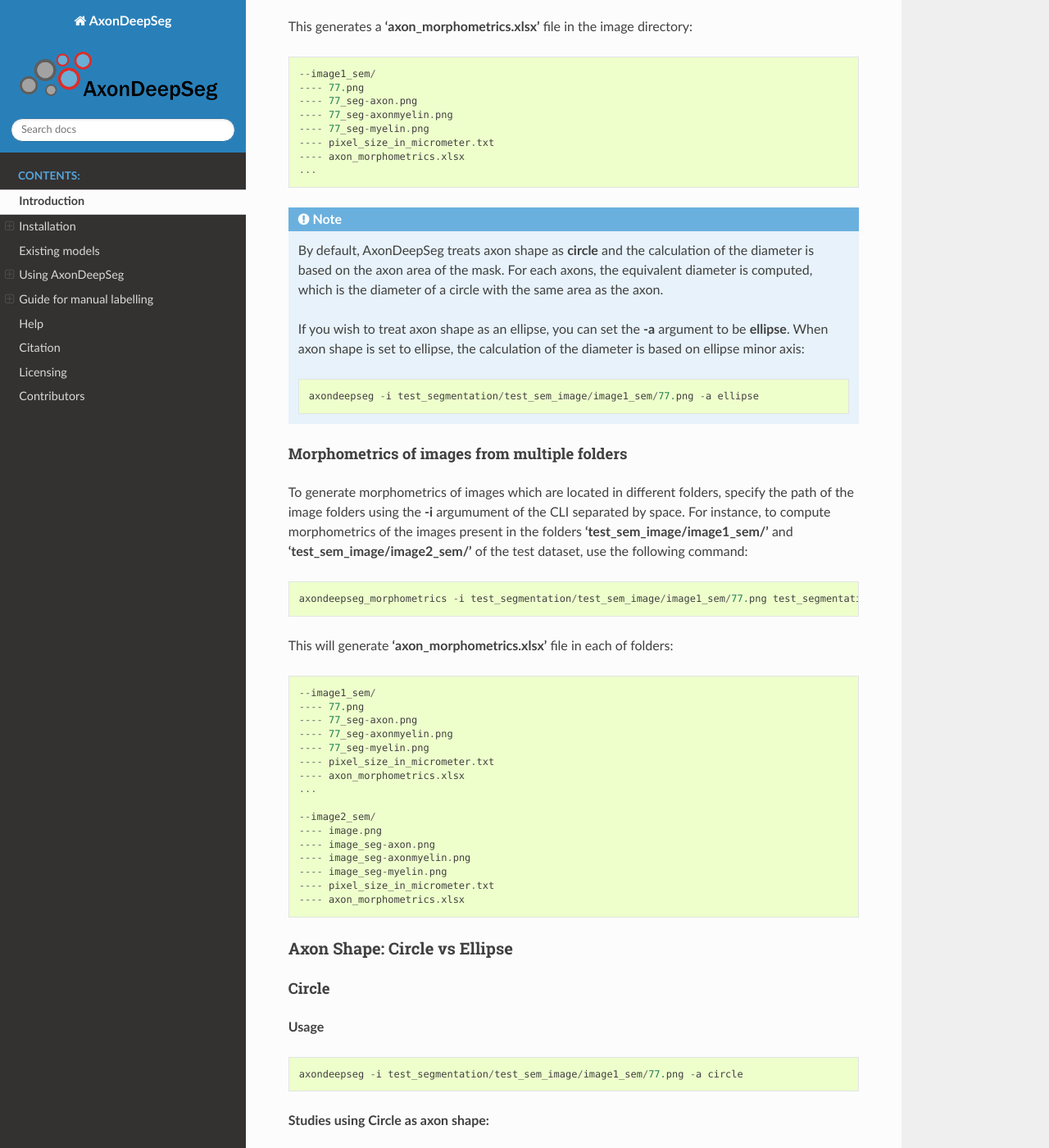
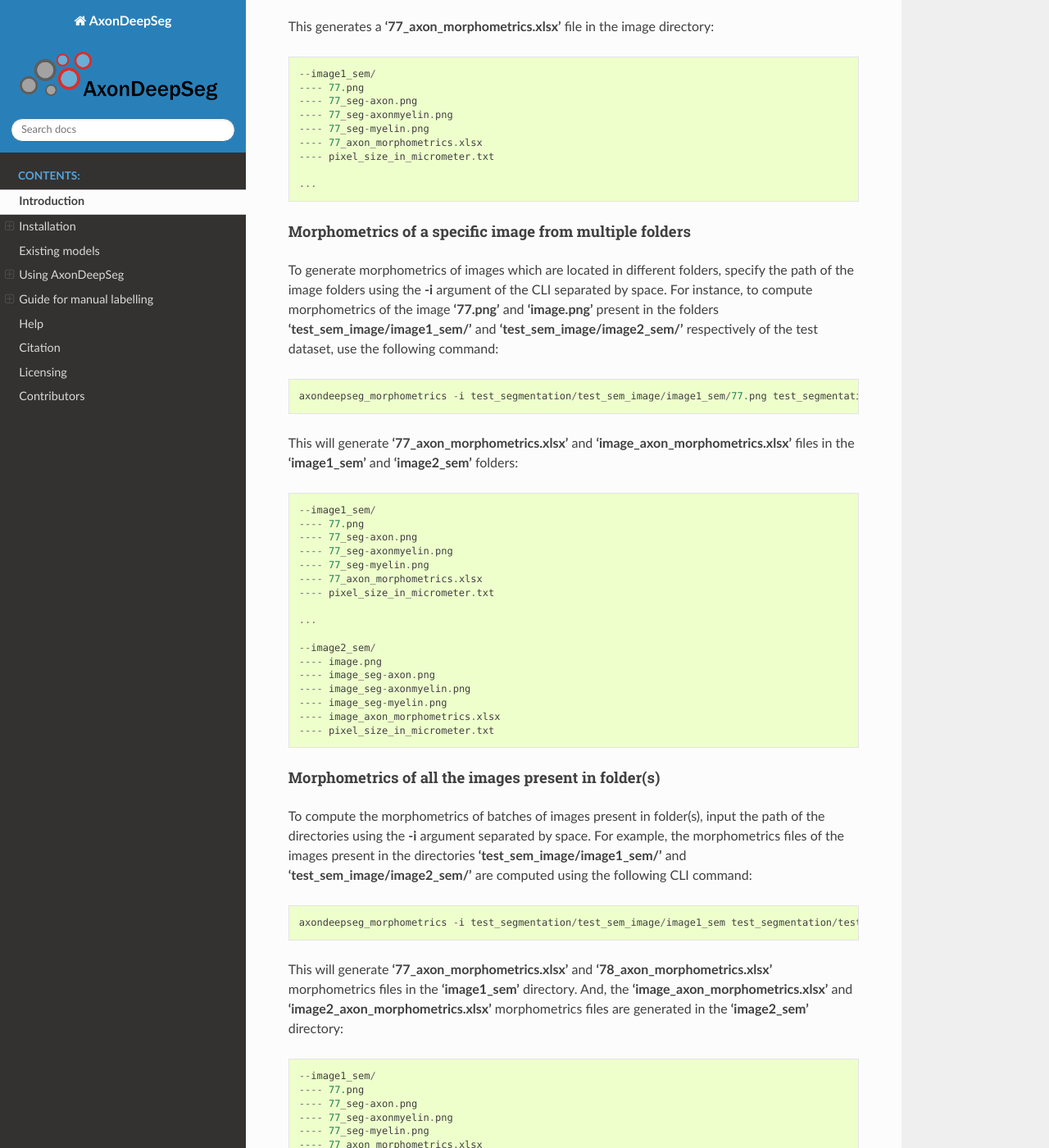
Before and after one commit to axondeepseg/axondeepseg, a Sphinx documentation site: the page built from docs/source/documentation.rst, in a window 1280 px wide and 1400 px high, scrolled down 11380 px. Shown: the whole window at 82% size. Built offline with Sphinx 7.4.7 and the Read the Docs theme 2.0.0, drawn with Linux system fonts in a browser that asks for light colours; some of the changed text lies outside the part shown.

Commit message:
Implement Batch morphometrics for images present in directory/directories (#518)
* Implement Batch morphometrics

* Add batch morphometrics for multiple directories

* Fix failing tests

* Docs: Add batch morphometrics documentation

* Format RTD

* Format docs for readibility

* Add morp_suffix from config

* Fix failing tests

* Refactor unit test

* unlink the morphometrics file

* Test: add test for batch morphometrics

* Change the name of the test

* Format RTD

* Fix docs

* Fix comments

* add comments

* Fix formatting of RTD

* Fix `-f` option of the CLI for custom mophometrics

* Fix typos in RTD

Co-authored-by: mariehbourget <54086142+mariehbourget@users.noreply.github.com>

* Docs: Rename the heading.

Co-authored-by: mariehbourget <54086142+mariehbourget@users.noreply.github.com>

* Docs:Update note

* Fix docs

* Tests: fix failing tests"

* Add link to the latest release

* Add link without specific tag name

Co-authored-by: mariehbourget <54086142+mariehbourget@users.noreply.github.com>

```diff
--- a/config.py
+++ b/config.py
@@ -5,3 +5,6 @@
 axonmyelin_suffix = Path('_seg-axonmyelin.png') # axon + myelin segmentation suffix file name
 axon_suffix = Path('_seg-axon.png')             # axon segmentation suffix file name
 myelin_suffix = Path('_seg-myelin.png')         # myelin segmentation suffix file name
+
+# morphometrics file suffix name
+morph_suffix = Path('axon_morphometrics.xlsx')
--- a/docs/source/documentation.rst
+++ b/docs/source/documentation.rst
@@ -209,7 +209,7 @@
 Example dataset
 ---------------
 
-You can demo the AxonDeepSeg by downloading the test data available `here <https://osf.io/rtbwc/download>`_. It contains two SEM test samples and one TEM test sample.
+You can demo the AxonDeepSeg by downloading the test data available `here <https://api.github.com/repos/axondeepseg/data-example/zipball>`_. It contains two SEM test samples and one TEM test sample.
 
 Segmentation
 ------------
@@ -333,18 +333,21 @@
 
     axondeepseg_morphometrics -i test_segmentation/test_sem_image/image1_sem/77.png -a circle -f axon_morphometrics
 
-This generates a **'axon_morphometrics.xlsx'** file in the image directory::
+This generates a **'77_axon_morphometrics.xlsx'** file in the image directory::
 
     --image1_sem/
     ---- 77.png
     ---- 77_seg-axon.png
     ---- 77_seg-axonmyelin.png
     ---- 77_seg-myelin.png
+    ---- 77_axon_morphometrics.xlsx
     ---- pixel_size_in_micrometer.txt
-    ---- axon_morphometrics.xlsx
+
     ...
 
-.. NOTE :: By default, AxonDeepSeg treats axon shape as **circle** and the calculation of the diameter is based on the axon area of the mask.
+.. NOTE 1:: If name of the excel file is not provided using the `-f` flag of the CLI, the morphometrics will be saved as the original image name with suffix "axon_morphometrics.xlsx". However, if custom filename is provided, then the morphometrics will be saved as the original image name with suffix "custom filename".
+   ::
+.. NOTE 2:: By default, AxonDeepSeg treats axon shape as **circle** and the calculation of the diameter is based on the axon area of the mask.
            For each axons, the equivalent diameter is computed, which is the diameter of a circle with the same area as the axon. ::
 
            If you wish to treat axon shape as an ellipse, you can set the  **-a** argument to be **ellipse**.
@@ -352,21 +355,22 @@
 
             axondeepseg -i test_segmentation/test_sem_image/image1_sem/77.png -a ellipse
 
-Morphometrics of images from multiple folders
+Morphometrics of a specific image from multiple folders
 ^^^^^^^^^^^^^^^^^^^^^^^^^^^^^^^^^^^^^^^^^^^^^
-To generate morphometrics of images which are located in different folders, specify the path of the image folders using the **-i** argumument of the CLI separated by space. For instance, to compute morphometrics of the images present in the folders **'test_sem_image/image1_sem/'** and **'test_sem_image/image2_sem/'** of the test dataset, use the following command::
+To generate morphometrics of images which are located in different folders, specify the path of the image folders using the **-i** argument of the CLI separated by space. For instance, to compute morphometrics of the image **'77.png'** and **'image.png'** present in the folders **'test_sem_image/image1_sem/'** and **'test_sem_image/image2_sem/'** respectively of the test dataset, use the following command::
 
     axondeepseg_morphometrics -i test_segmentation/test_sem_image/image1_sem/77.png test_segmentation/test_sem_image/image2_sem/image.png
 
-This will generate **'axon_morphometrics.xlsx'** file in each of folders::
+This will generate **'77_axon_morphometrics.xlsx'** and **'image_axon_morphometrics.xlsx'** files in the **'image1_sem'** and **'image2_sem'** folders::
 
     --image1_sem/
     ---- 77.png
     ---- 77_seg-axon.png
     ---- 77_seg-axonmyelin.png
     ---- 77_seg-myelin.png
+    ---- 77_axon_morphometrics.xlsx
     ---- pixel_size_in_micrometer.txt
-    ---- axon_morphometrics.xlsx
+
     ...
 
     --image2_sem/
@@ -374,8 +378,48 @@
     ---- image_seg-axon.png
     ---- image_seg-axonmyelin.png
     ---- image_seg-myelin.png
+    ---- image_axon_morphometrics.xlsx
     ---- pixel_size_in_micrometer.txt
-    ---- axon_morphometrics.xlsx
+
+Morphometrics of all the images present in folder(s)
+^^^^^^^^^^^^^^^^^^^^^^^^^^^^^^^^^^^^^^^^^^^^^^^^^^^^
+To compute the morphometrics of batches of images present in folder(s), input the path of the directories using the **-i** argument separated by space. For example, the morphometrics files of the images present in the directories  **'test_sem_image/image1_sem/'** and **'test_sem_image/image2_sem/'** are computed using the following CLI command::
+
+    axondeepseg_morphometrics -i test_segmentation/test_sem_image/image1_sem test_segmentation/test_sem_image/image2_sem
+
+This will generate **'77_axon_morphometrics.xlsx'** and **'78_axon_morphometrics.xlsx'** morphometrics files in the **'image1_sem'** directory. And, the **'image_axon_morphometrics.xlsx'** and **'image2_axon_morphometrics.xlsx'** morphometrics files are generated in the **'image2_sem'** directory::
+
+    --image1_sem/
+    ---- 77.png
+    ---- 77_seg-axon.png
+    ---- 77_seg-axonmyelin.png
+    ---- 77_seg-myelin.png
+    ---- 77_axon_morphometrics.xlsx
+
+    ---- 78.png
+    ---- 78_seg-axon.png
+    ---- 78_seg-axonmyelin.png
+    ---- 78_seg-myelin.png
+    ---- 78_axon_morphometrics.xlsx
+
+    ---- pixel_size_in_micrometer.txt
+
+    ...
+
+    --image2_sem/
+    ---- image.png
+    ---- image_seg-axon.png
+    ---- image_seg-axonmyelin.png
+    ---- image_seg-myelin.png
+    ---- image_axon_morphometrics.xlsx
+
+    ---- image2.png
+    ---- image2_seg-axon.png
+    ---- image2_seg-axonmyelin.png
+    ---- image2_seg-myelin.png
+    ---- image2_axon_morphometrics.xlsx
+
+    ---- pixel_size_in_micrometer.txt
 
 Axon Shape: Circle vs Ellipse
 ~~~~~~~~~~~~~~~~~~~~~~~~~~~~~
```
Also changed, not shown: 2 other files.
